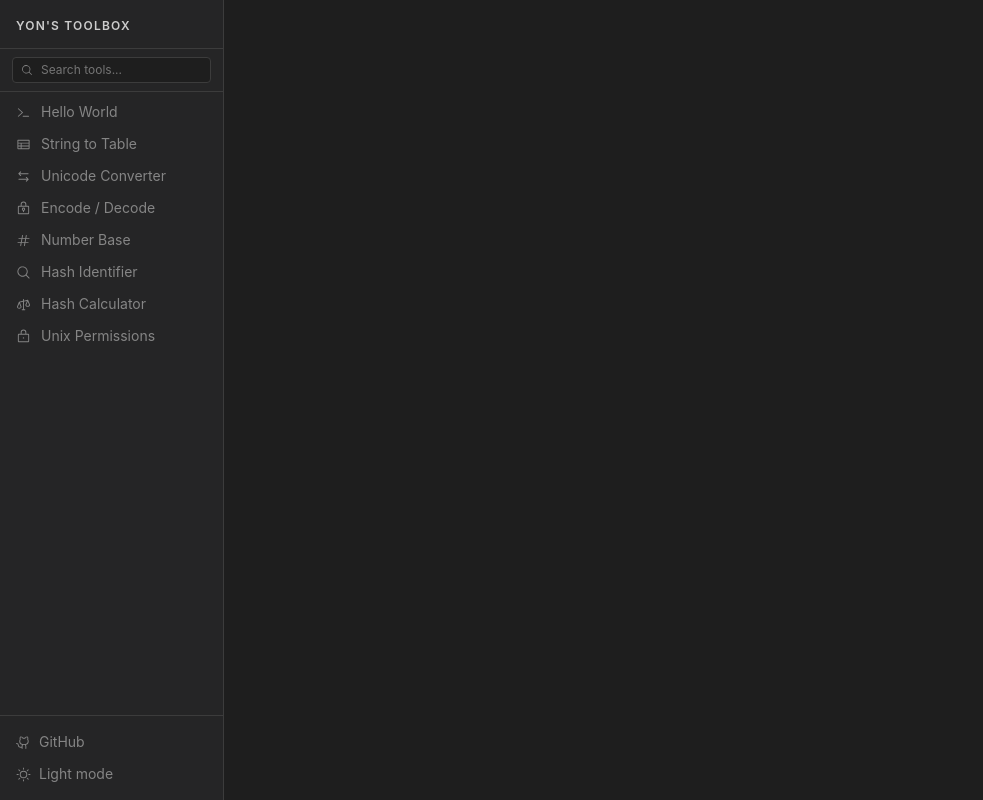
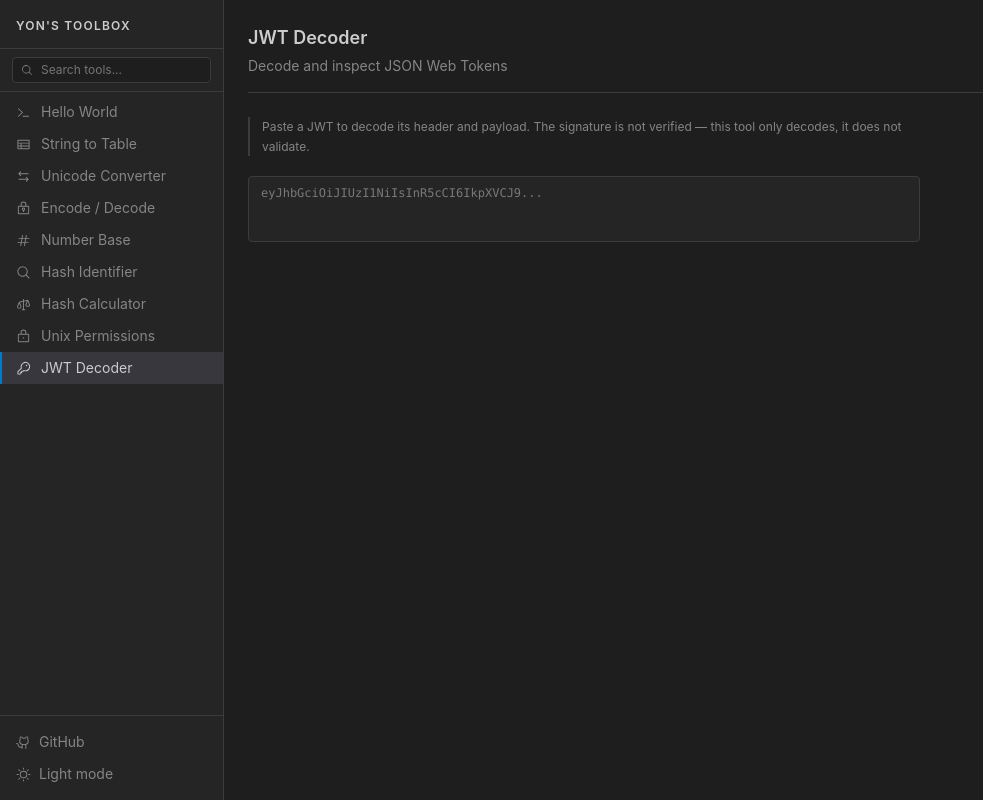
Before and after one commit to YonLiud/web-re-toolbox, a React (Vite) app: page /jwt-decoder in a window 1280 px wide. Shown: the whole page, without its empty margins (0-983 px from the left). Built offline with nearby package versions, Linux system fonts and the light colour scheme.

Commit message:
feat: jwt decoder

```diff
--- /dev/null
+++ b/src/tools/jwt-decoder/index.tsx
@@ -0,0 +1,139 @@
+import { useState, useMemo } from 'react'
+import { Key, WarningCircle, CheckCircle, Clock } from '@phosphor-icons/react'
+import { ToolLayout } from '../../components/ToolLayout'
+import type { Tool } from '../types'
+
+function base64urlDecode(str: string): string {
+  const base64 = str.replace(/-/g, '+').replace(/_/g, '/')
+  const padded = base64 + '=='.slice((base64.length % 4) || 4)
+  return decodeURIComponent(escape(atob(padded)))
+}
+
+function parseJWT(token: string): { header: object; payload: object; signature: string } | null {
+  const parts = token.trim().split('.')
+  if (parts.length !== 3) return null
+  try {
+    return {
+      header:    JSON.parse(base64urlDecode(parts[0])),
+      payload:   JSON.parse(base64urlDecode(parts[1])),
+      signature: parts[2],
+    }
+  } catch {
+    return null
+  }
+}
+
+function formatTime(unix: number): string {
+  return new Date(unix * 1000).toLocaleString()
+}
+
+function ClaimRow({ label, value }: { label: string; value: unknown }) {
+  return (
+    <div className="flex gap-3 py-1.5 border-b border-vs-border last:border-0">
+      <span className="text-vs-muted text-xs font-mono w-12 shrink-0 pt-0.5">{label}</span>
+      <span className="text-vs-text text-xs font-mono break-all">{JSON.stringify(value)}</span>
+    </div>
+  )
+}
+
+function Section({ title, data }: { title: string; data: object }) {
+  return (
+    <div className="flex flex-col gap-1">
+      <span className="text-vs-muted text-xs uppercase tracking-widest">{title}</span>
+      <div className="bg-vs-sidebar border border-vs-border rounded px-3 py-1">
+        {Object.entries(data).map(([k, v]) => <ClaimRow key={k} label={k} value={v} />)}
+      </div>
+    </div>
+  )
+}
+
+function JWTDecoder() {
+  const [input, setInput] = useState('')
+
+  const result = useMemo(() => input.trim() ? parseJWT(input) : null, [input])
+
+  const now = Math.floor(Date.now() / 1000)
+  const payload = result?.payload as Record<string, unknown> | undefined
+  const exp = payload?.exp as number | undefined
+  const nbf = payload?.nbf as number | undefined
+  const iat = payload?.iat as number | undefined
+
+  const isExpired  = exp !== undefined && now > exp
+  const notYetValid = nbf !== undefined && now < nbf
+
+  return (
+    <ToolLayout title="JWT Decoder" description="Decode and inspect JSON Web Tokens">
+      <div className="flex flex-col gap-5 max-w-2xl">
+
+        <p className="text-vs-muted text-xs border-l-2 border-vs-border pl-3 leading-relaxed">
+          Paste a JWT to decode its header and payload. The signature is not verified — this tool only decodes, it does not validate.
+        </p>
+
+        <textarea
+          value={input}
+          onChange={e => setInput(e.target.value)}
+          placeholder="eyJhbGciOiJIUzI1NiIsInR5cCI6IkpXVCJ9..."
+          rows={3}
+          spellCheck={false}
+          className="w-full bg-vs-sidebar border border-vs-border text-vs-text text-xs font-mono px-3 py-2 rounded outline-none focus:border-vs-accent transition-colors resize-none"
+        />
+
+        {input.trim() && !result && (
+          <div className="flex items-center gap-2 text-red-500 text-xs">
+            <WarningCircle size={14} /> Invalid JWT — expected 3 dot-separated Base64URL parts.
+          </div>
+        )}
+
+        {result && (
+          <div className="flex flex-col gap-4">
+
+            {/* Status bar */}
+            <div className="flex flex-wrap gap-2">
+              {exp !== undefined && (
+                <span className={`flex items-center gap-1.5 text-xs px-2 py-1 rounded border ${
+                  isExpired
+                    ? 'text-red-500 border-red-500 bg-red-500/10'
+                    : 'text-green-500 border-green-500 bg-green-500/10'
+                }`}>
+                  {isExpired ? <WarningCircle size={12} /> : <CheckCircle size={12} />}
+                  {isExpired ? `Expired ${formatTime(exp)}` : `Expires ${formatTime(exp)}`}
+                </span>
+              )}
+              {notYetValid && (
+                <span className="flex items-center gap-1.5 text-xs px-2 py-1 rounded border text-yellow-500 border-yellow-500 bg-yellow-500/10">
+                  <Clock size={12} /> Not valid until {formatTime(nbf!)}
+                </span>
+              )}
+              {iat !== undefined && (
+                <span className="flex items-center gap-1.5 text-xs px-2 py-1 rounded border text-vs-muted border-vs-border">
+                  <Clock size={12} /> Issued {formatTime(iat)}
+                </span>
+              )}
+            </div>
+
+            <Section title="Header" data={result.header} />
+            <Section title="Payload" data={result.payload} />
+
+            <div className="flex flex-col gap-1">
+              <span className="text-vs-muted text-xs uppercase tracking-widest">Signature</span>
+              <div className="bg-vs-sidebar border border-vs-border rounded px-3 py-2 font-mono text-xs text-vs-muted break-all">
+                {result.signature}
+              </div>
+            </div>
+
+          </div>
+        )}
+      </div>
+    </ToolLayout>
+  )
+}
+
+export default {
+  meta: {
+    slug: 'jwt-decoder',
+    name: 'JWT Decoder',
+    description: 'Decode and inspect JSON Web Tokens',
+    icon: Key,
+  },
+  Component: JWTDecoder,
+} satisfies Tool
--- a/src/tools/registry.ts
+++ b/src/tools/registry.ts
@@ -7,6 +7,7 @@ import NumberBase from './number-base'
 import HashIdentifier from './hash-identifier'
 import HashCalculator from './hash-calculator'
 import UnixPermissions from './unix-permissions'
+import JWTDecoder from './jwt-decoder'
 
 export const tools: Tool[] = [
   HelloWorld,
@@ -17,4 +18,5 @@ export const tools: Tool[] = [
   HashIdentifier,
   HashCalculator,
   UnixPermissions,
+  JWTDecoder,
 ]
```
